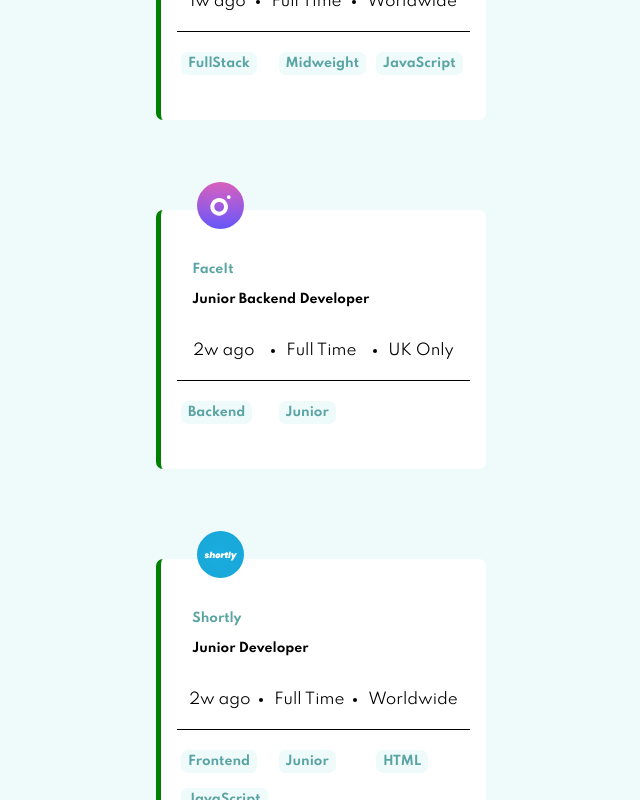
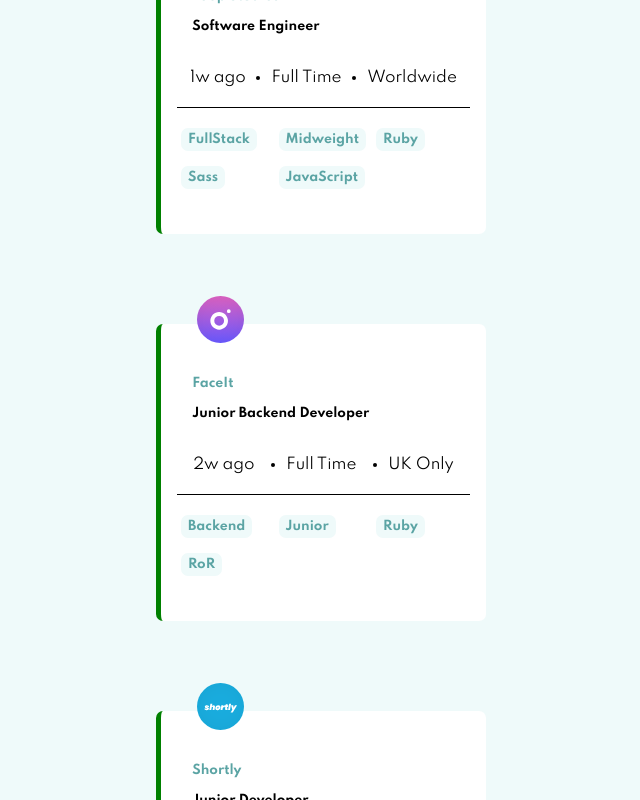
Before and after one commit to ChamuMutezva/static-job-listings, an Angular app: page / in a window 1280 px wide. Shown: the part 1800-2600 px from the top of the page, without its empty margins (319-959 px from the left). Built offline with nearby package versions, Linux system fonts and the light colour scheme.

Commit message:
missing tools it data added

```diff
--- a/src/app/app.component.html
+++ b/src/app/app.component.html
@@ -25,9 +25,10 @@
 
             </div>
 
-            <div class="card__secondary">
+            <div class="card__secondary" >
                 <h5 class="card__secondary__item role">{{item.role}}</h5>
                 <h5 class="card__secondary__item level">{{item.level}}</h5>
+                <h5 class="card__secondary__item tools" *ngFor="let tool of item.tools" >{{tool}}</h5>
                 <h5 class="card__secondary__item languages" *ngFor="let language of item.languages">{{language}}</h5>
 
             </div>
--- a/src/assets/data.json
+++ b/src/assets/data.json
@@ -84,7 +84,7 @@
     "postedAt": "2w ago",
     "contract": "Full Time",
     "location": "UK Only",
-    "tools": ["RoR"]
+    "tools": ["Ruby", "RoR"]
   },
   {
     "id": 7,
@@ -114,7 +114,7 @@
     "contract": "Full Time",
     "location": "USA Only",
     "languages": ["JavaScript"],
-    "tools": ["Vue, Sass"]
+    "tools": ["Vue", "Sass"]
   },
   {
     "id": 9,
```
